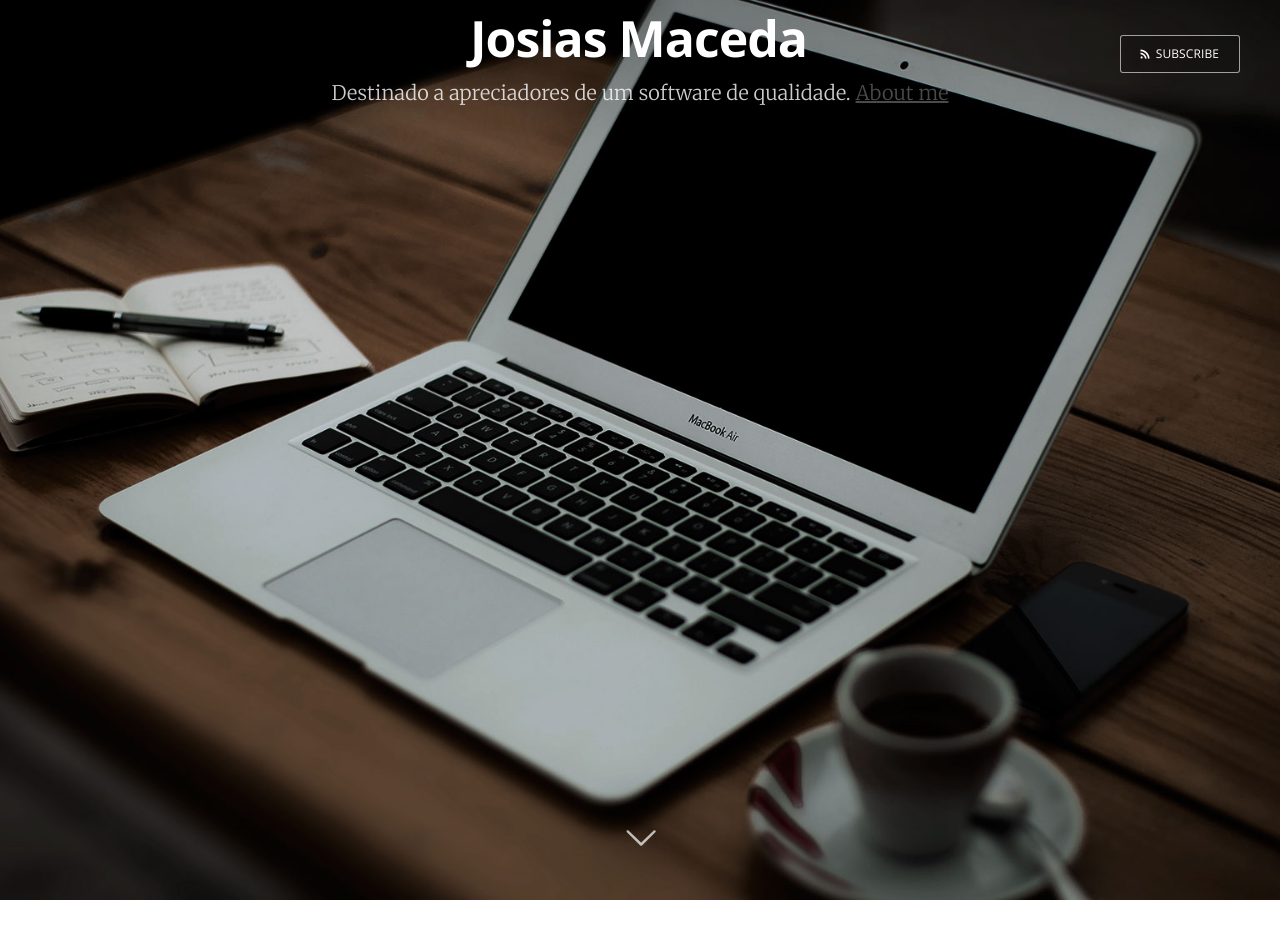
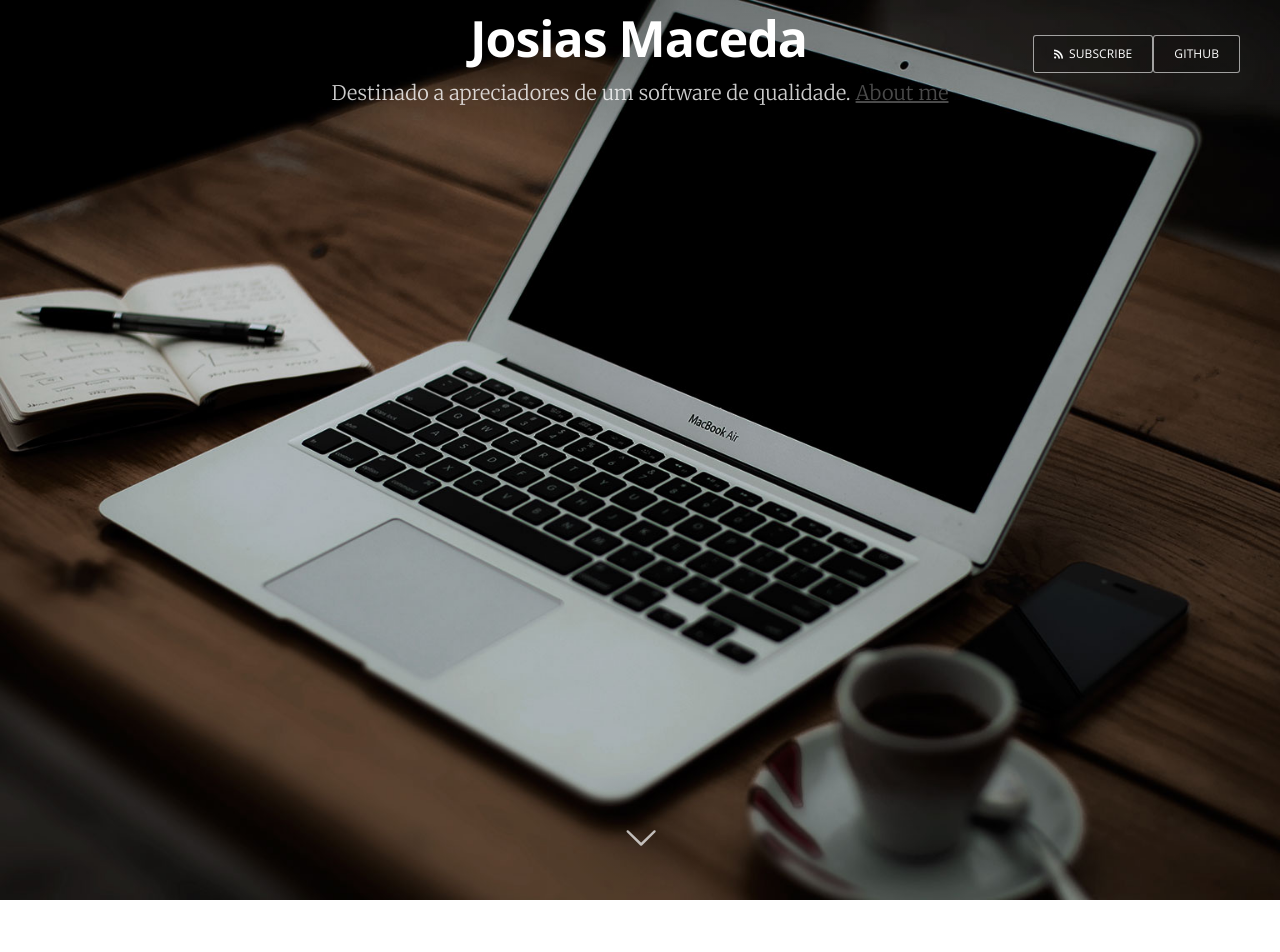
Before and after one commit to josiasmaceda/josiasmaceda.github.io, a Jekyll site: the page built from index.html, in a window 1280 px wide. Shown: the top 952 px of the page. Built offline with Jekyll 4.4.1, drawn with Linux system fonts in a browser that asks for light colours; the list of posts is cut into pages by our own code.

Commit message:
adicionado button para github na page principal

```diff
--- a/_config.yml
+++ b/_config.yml
@@ -13,6 +13,7 @@ paginate: 15
 # baseurl/blog
 baseurl: /
 domain_name: 'https://josiasmaceda.github.io'
+github: https://github.com/josiasmaceda
 google_analytics: 'UA-38707432-2'
 gems: [jekyll-paginate]
 
--- a/index.html
+++ b/index.html
@@ -12,6 +12,7 @@ about: 'about.html'
                     <img src="{{ page.logo }}" alt="Blog Logo" />
                 </a>
             {% endif %}
+        <a class="subscribe-button icon-github" href="{{ site.github }} " target="_blank">GitHub</a>
         <a class="subscribe-button icon-feed" href="{{ site.baseurl }}feed.xml">Subscribe</a>
     </nav>
     <!--<div class="vertical">-->
```
